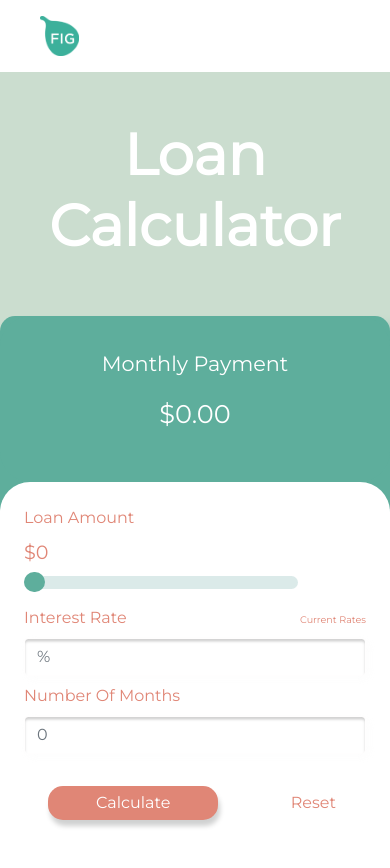
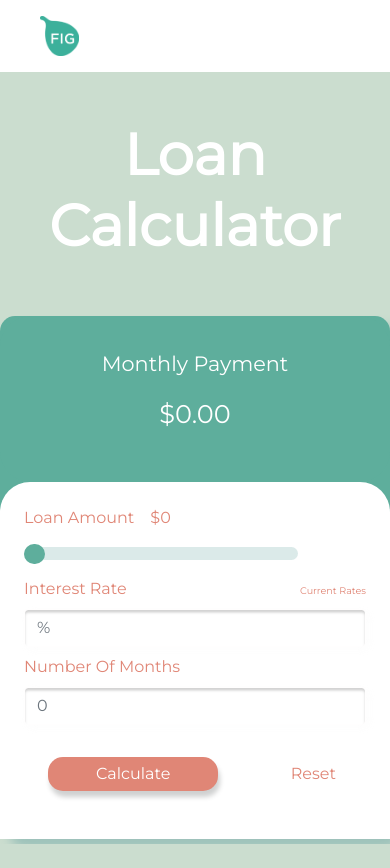
Before and after one commit to erikacolette29/loan-calculator, a React (Create React App) app: page / in a window 390 px wide. After the commit the page ends 844 px from the top, so only its background shows below. Built offline with nearby package versions, Linux system fonts and the light colour scheme.

Commit message:
label and value placement

```diff
--- a/src/components/Calculate/Calculate.css
+++ b/src/components/Calculate/Calculate.css
@@ -23,7 +23,7 @@
   width: 800px;
 }
 .label {
-  margin: 2rem 0 1rem;
+  margin: 2rem 0 1rem ;
   font-size: 1.6rem;
   color: rgb(224, 134, 118);
 }
--- a/src/components/Calculate/Calculate.js
+++ b/src/components/Calculate/Calculate.js
@@ -43,7 +43,7 @@ const Calculate = () => {
           <div className="form-box">
             <div>
 
-              <label className="label">Loan Amount</label>
+
               <Slider values={loanAmount} setLoanAmount={setLoanAmount}/>
               {/* <input
                 className="form-control"
--- a/src/components/Calculate/Silder/Slider.css
+++ b/src/components/Calculate/Silder/Slider.css
@@ -9,13 +9,20 @@
   }
 
   .buble{
+    margin: 1rem 1rem 0;
    color: rgb(224, 134, 118);
-   font-size: 2rem;
+   font-size: 1.5rem;
+  }
+  .loan-amount-box{
+    display: flex;
+    justify-content: flex-start;
+    align-items: center;
   }
   @media only screen and (min-width: 320px) and (max-width: 480px) {
+
     .buble{
-
-      font-size: 1.2rem;
+      margin: 0 1rem;
+      font-size: 1rem;
 
      }
 
--- a/src/components/Calculate/Silder/Slider.js
+++ b/src/components/Calculate/Silder/Slider.js
@@ -14,8 +14,11 @@ export default function Slider({values, setLoanAmount}) {
 
     return (
       <>
+      <div className="loan-amount-box">
+      <label className="label">Loan Amount</label>
       <div className="buble" >
         ${value}
+        </div>
         </div>
       <div className="slider-parent">
         <input className="form-range" type="range" min="1" max="50000" value={value}
```
